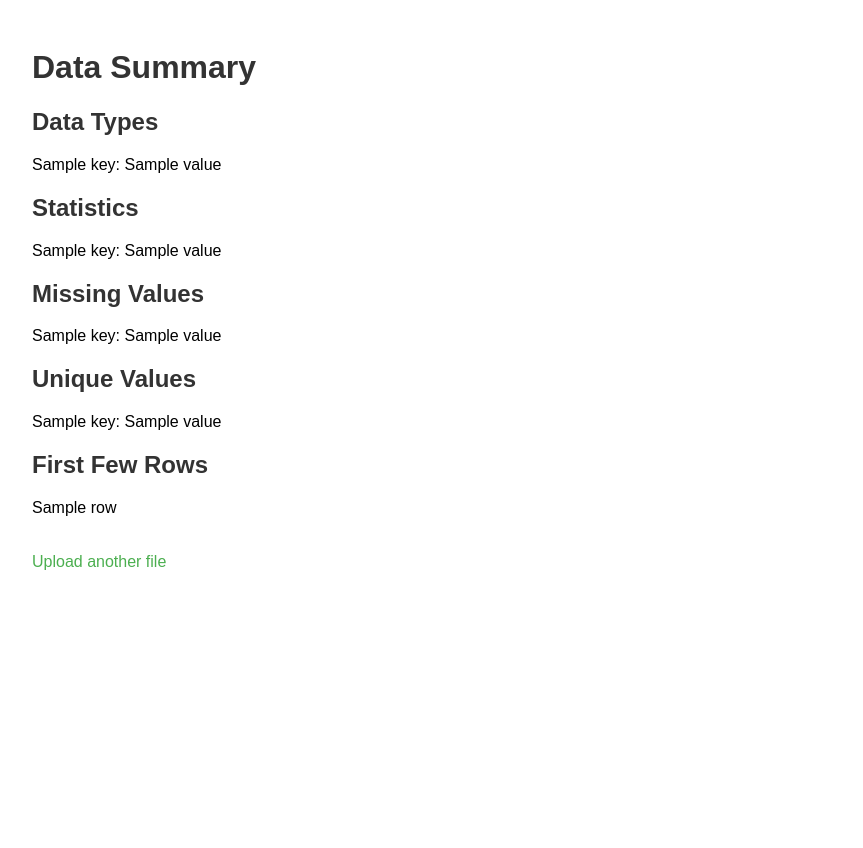
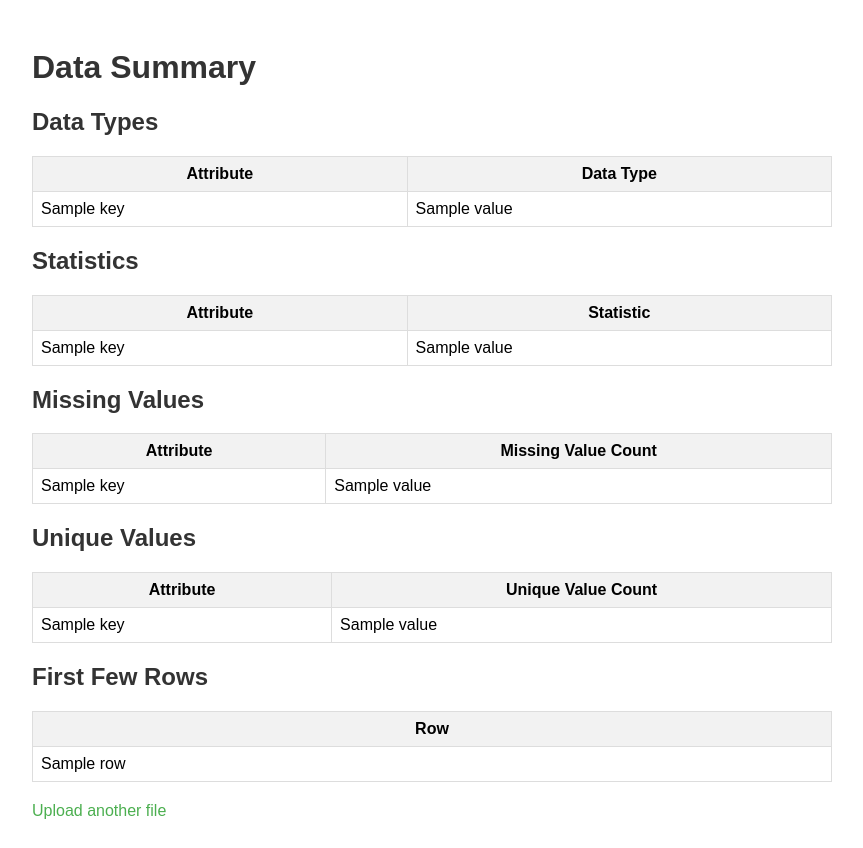
Before and after one commit to AnirudhGirish/DataInsight, a Django app: template data_summary/summary/templates/summary/summary.html in a window 1280 px wide. Shown: the whole page, without its empty margins (208-1071 px from the left). Before the commit the page ends 570 px from the top, so only its background shows below. Run offline with Django 5.2, Linux system fonts and the light colour scheme; the template is opened without the code that fills it: most values are stand-ins (such as "Sample title", 1, 10 or a date in 2020).

Commit message:
Handled different character encoding formats and made a table view for the fetched data in summary.html

```diff
--- a/data_summary/summary/templates/summary/summary.html
+++ b/data_summary/summary/templates/summary/summary.html
@@ -6,8 +6,9 @@
         body { font-family: Arial, sans-serif; }
         .container { max-width: 800px; margin: 0 auto; padding: 20px; }
         h1, h2 { color: #333; }
-        ul { list-style-type: none; padding: 0; }
-        li { margin-bottom: 10px; }
+        table { width: 100%; border-collapse: collapse; }
+        th, td { padding: 8px; border: 1px solid #ddd; }
+        th { background-color: #f2f2f2; }
         a { display: inline-block; margin-top: 20px; color: #4CAF50; text-decoration: none; }
         a:hover { text-decoration: underline; }
     </style>
@@ -17,39 +18,72 @@
         <h1>Data Summary</h1>
 
         <h2>Data Types</h2>
-        <ul>
+        <table>
+            <tr>
+                <th>Attribute</th>
+                <th>Data Type</th>
+            </tr>
             {% for key, value in summary.Data_Types.items %}
-            <li>{{ key }}: {{ value }}</li>
+            <tr>
+                <td>{{ key }}</td>
+                <td>{{ value }}</td>
+            </tr>
             {% endfor %}
-        </ul>
+        </table>
 
         <h2>Statistics</h2>
-        <ul>
+        <table>
+            <tr>
+                <th>Attribute</th>
+                <th>Statistic</th>
+            </tr>
             {% for key, value in summary.Statistics.items %}
-            <li>{{ key }}: {{ value }}</li>
+            <tr>
+                <td>{{ key }}</td>
+                <td>{{ value }}</td>
+            </tr>
             {% endfor %}
-        </ul>
+        </table>
 
         <h2>Missing Values</h2>
-        <ul>
+        <table>
+            <tr>
+                <th>Attribute</th>
+                <th>Missing Value Count</th>
+            </tr>
             {% for key, value in summary.Missing_Values.items %}
-            <li>{{ key }}: {{ value }}</li>
+            <tr>
+                <td>{{ key }}</td>
+                <td>{{ value }}</td>
+            </tr>
             {% endfor %}
-        </ul>
+        </table>
 
         <h2>Unique Values</h2>
-        <ul>
+        <table>
+            <tr>
+                <th>Attribute</th>
+                <th>Unique Value Count</th>
+            </tr>
             {% for key, value in summary.Unique_Values.items %}
-            <li>{{ key }}: {{ value }}</li>
+            <tr>
+                <td>{{ key }}</td>
+                <td>{{ value }}</td>
+            </tr>
             {% endfor %}
-        </ul>
+        </table>
 
         <h2>First Few Rows</h2>
-        <ul>
+        <table>
+            <tr>
+                <th>Row</th>
+            </tr>
             {% for row in summary.First_Few_Rows %}
-            <li>{{ row }}</li>
+            <tr>
+                <td>{{ row }}</td>
+            </tr>
             {% endfor %}
-        </ul>
+        </table>
 
         <a href="{% url 'summary_view' %}">Upload another file</a>
     </div>
```
Also changed, not shown: data_summary/summary/views.py (+43 -8 lines), data_summary/db.sqlite3 (added), 2 other files.
